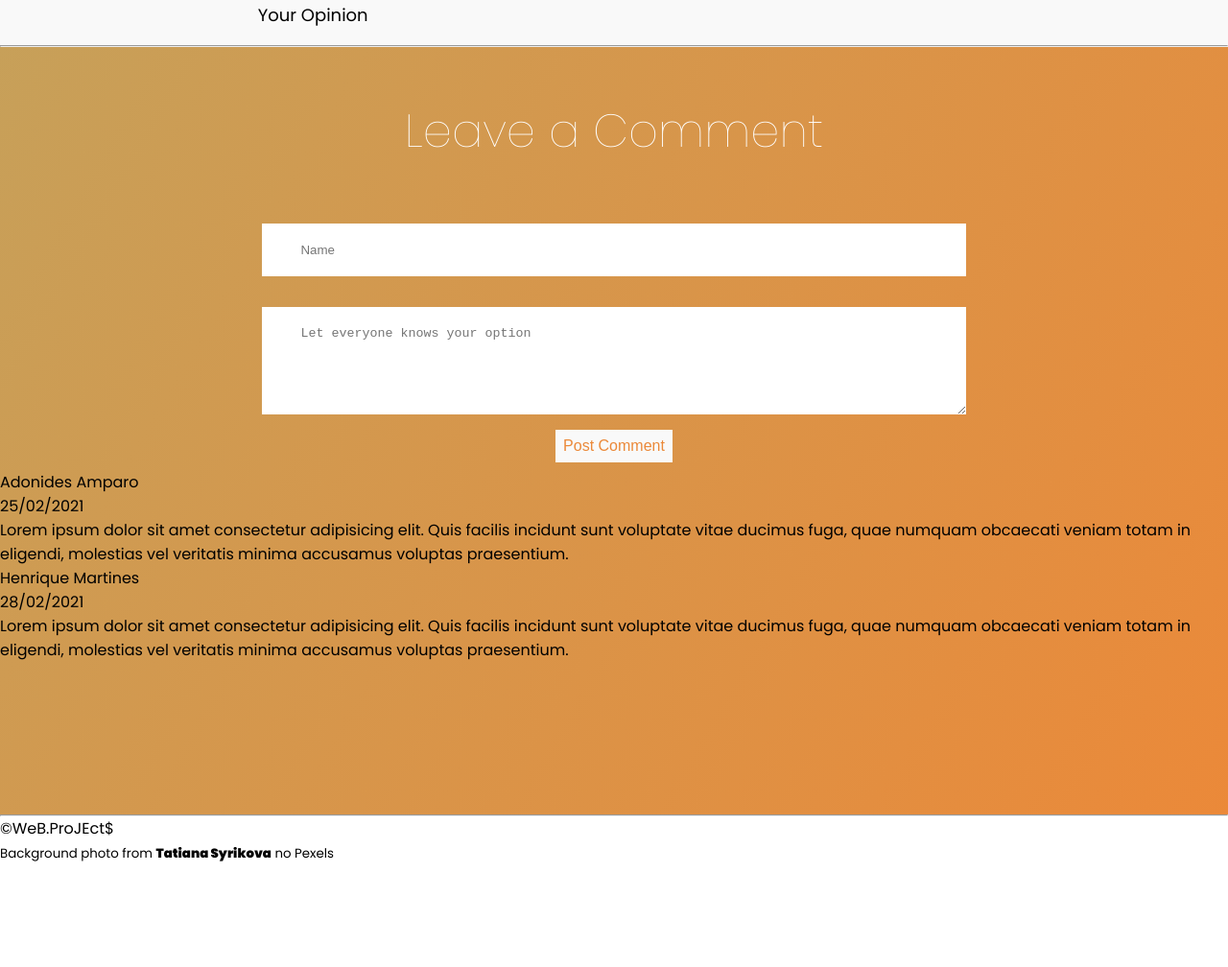
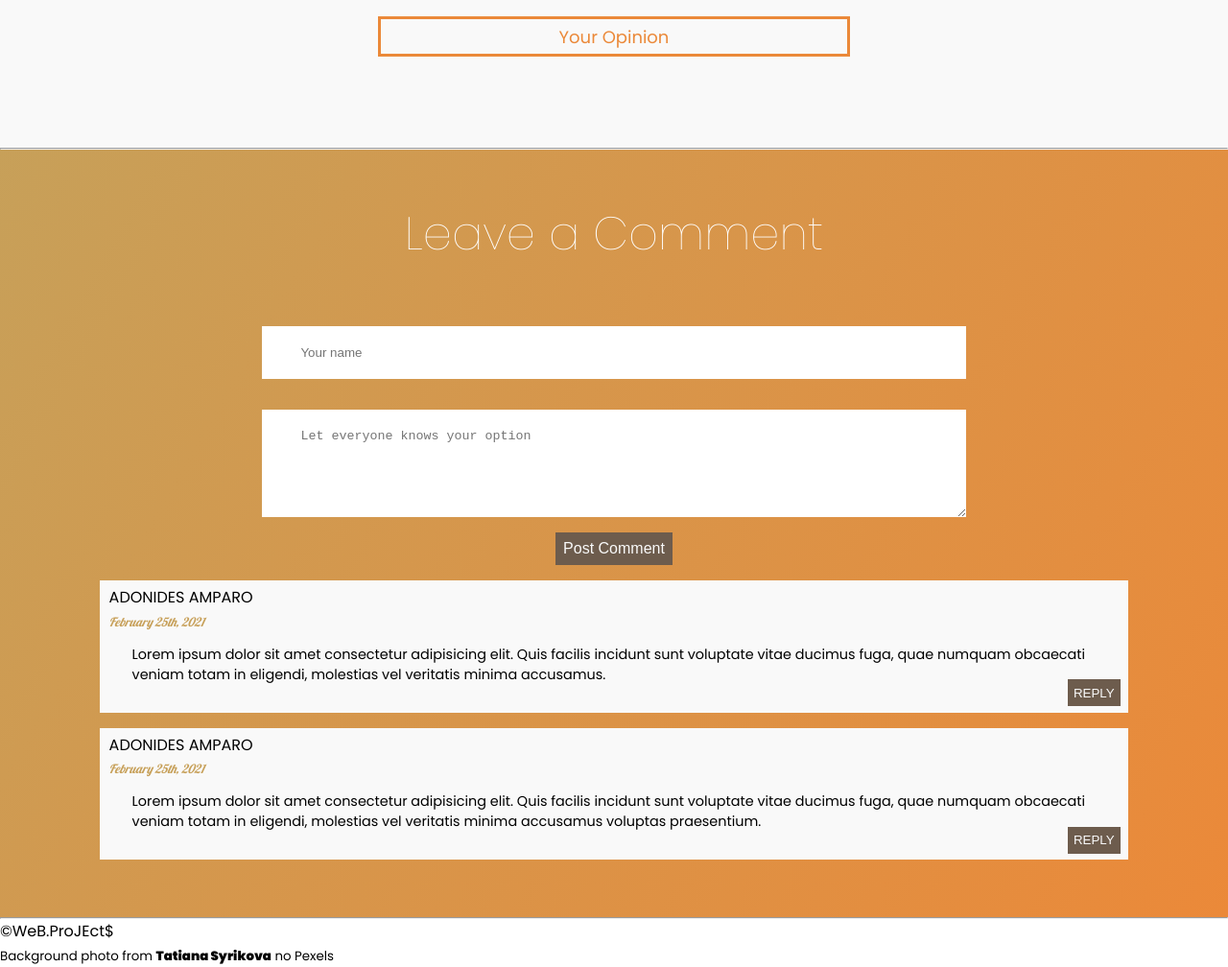
Before and after one commit to Adonides/Case-Study, a plain HTML site: page index.html in a window 1280 px wide. Shown: the part 2074-3082 px from the top of the page at 96% size. Before the commit the page ends 2975 px from the top, so only its background shows below. Drawn offline with nearby package versions, Linux system fonts and the light colour scheme.

Commit message:
Styling comment section

```diff
--- a/index.html
+++ b/index.html
@@ -76,23 +76,28 @@
             <section class="comment-section" id="comments">
                 <form class="form-comment">
                     <h2 class="comment-title">Leave a Comment</h2>
-                    <input type="text" class="comment-name comment-text" id="comments-name" placeholder="Name">
+                    <input type="text" class="comment-name comment-text" id="comments-name" placeholder="Your name">
                     <textarea class="comment-area comment-text" name="" id="comments-area" cols="30" rows="10" placeholder="Let everyone knows your option "></textarea>
                     <button class="btn-comment" id="comment-btn" type="submit">Post Comment</button>
                 </form>
 
                 <div class="comment-container" id="container-id">
                     <ul class="comment-list">
-                        <div class="comment">
+
+                    <div class="comment">
                             <li class="user-name">Adonides Amparo</li>
-                            <li class="date-post">25/02/2021</li>
+                            <li class="date-post">February 25th, 2021</li>
+                            <li class="user-comment">Lorem ipsum dolor sit amet consectetur adipisicing elit. Quis facilis incidunt sunt voluptate vitae ducimus fuga, quae numquam obcaecati veniam totam in eligendi, molestias vel veritatis minima accusamus.</li>
+                            <button class="btn-reply">REPLY</button>
+                        </div>
+
+                    <div class="comment">
+                            <li class="user-name">Adonides Amparo</li>
+                            <li class="date-post">February 25th, 2021</li>
                             <li class="user-comment">Lorem ipsum dolor sit amet consectetur adipisicing elit. Quis facilis incidunt sunt voluptate vitae ducimus fuga, quae numquam obcaecati veniam totam in eligendi, molestias vel veritatis minima accusamus voluptas praesentium.</li>
+                            <button class="btn-reply">REPLY</button>
                         </div>
-                        <div class="comment">
-                            <li class="user-name">Henrique Martines</li>
-                            <li class="date-post">28/02/2021</li>
-                            <li class="user-comment">Lorem ipsum dolor sit amet consectetur adipisicing elit. Quis facilis incidunt sunt voluptate vitae ducimus fuga, quae numquam obcaecati veniam totam in eligendi, molestias vel veritatis minima accusamus voluptas praesentium.</li>
-                        </div>
+
                     </ul>
                 </div>
             </section>
--- a/script.js
+++ b/script.js
@@ -28,23 +28,36 @@ const Comments = {
     nameInput: document.querySelector('#comments-name'),
     commentInput: document.querySelector('#comments-area'),
     commentButton: document.querySelector('#comment-btn'),
-    commentList: document.querySelector('#comment-list'),
+    commentList: document.querySelector('.comment-list'),
     getComment() {
-        Comments.commentButton.addEventListener('click', Comments.addComment)
+        Comments.commentButton.addEventListener('click', Comments.addComment())
     },
     addComment(event) {
         event.preventDefault()
         const containerDiv = document.createElement("div")
         containerDiv.classList.add("comment")
+
         const newName = document.createElement('li')
-        newDate.classList.add("user-name")
+        newName.classList.add("user-name")
+        newName.innerText = 'hey'
+        containerDiv.appendChild(newName)
+
         const newDate = document.createElement('li')
         newDate.classList.add("post-date")
-        newDate = Date()
+        newDate.innerText = 'hey'
+        containerDiv.appendChild(newDate)
+
         const newComment = document.createElement('li')
         newComment.classList.add("user-comment")
         newComment.innerText = 'hey'
-        containerDiv.appendChild(newName, newDate, newComment)
+        containerDiv.appendChild(newComment)
+
+        const btnReplay = document.createElement('button')
+        btnReplay.classList.add("btn-replay")
+        btnReplay.innerText = 'REPLY'
+        containerDiv.appendChild(btnReplay)
+
+        Comments.commentList.appendChild(containerDiv)
     }
 }
 
--- a/style.css
+++ b/style.css
@@ -164,6 +164,21 @@ nav.sticky ul li a {
     margin: .8em 0;
 }
 
+.comment-link {
+    display: flex;
+    align-items: center;
+    justify-content: center;
+    outline: 3px solid var(--orange);
+    color: var(--orange);
+    margin: 2rem 8rem 5rem 8rem ;
+    padding: 0.3rem;
+}
+
+.comment-link:hover {
+    background: Var(--orange);
+    color: var(--text-bg);
+}
+
 /*COMMENTS==========================================*/
 .comment-section {
     background-image: linear-gradient(120deg, var(--light-orange), var(--orange) );
@@ -206,11 +221,11 @@ nav.sticky ul li a {
 }
 
 .btn-comment {
-    background: var(--text-bg);
-    color: var(--orange);
+    background: rgb(109, 92, 77);
+    color: var(--text-bg);
     cursor: pointer;
     transition: all 0.3s ease;
-
+    outline: none;
 }
 
 .btn-comment:hover {
@@ -222,6 +237,63 @@ nav.sticky ul li a {
     height: 7rem;
 }
 
+.comment-container {
+    display: flex;
+    justify-content: center;
+    align-items: center;
+}
+
+.comment-list {
+
+    min-width: 30%;
+    max-width: 85%;
+}
+
+.comment {
+    position: relative;
+    background: var(--text-bg);
+    color: var(--light-orange);
+    margin: 0.5rem;
+    padding: 0 0.6rem;
+}
+
+.user-name {
+    text-transform: uppercase;
+    font-size: 1em;
+    padding: 0.3rem 0;
+}
+.date-post {
+    font-style: italic;
+    font-size: 0.8em;
+    font-family: 'Lobster', cursive;
+    color: var(--light-orange);
+}
+
+.user-comment {
+    font-size: 0.9em;
+    margin-bottom: 1rem;
+    padding: 1rem 1.5rem 1.8rem 1.5rem;
+}
+
+.btn-reply {
+    position: absolute;
+    bottom: 5px;
+    right: 8px;
+    background: rgb(109, 92, 77);
+    border: none;
+    color: var(--text-bg);
+    cursor: pointer;
+    transition: all 0.3s ease;
+    outline: none;
+    padding: 0.4rem;
+    margin-bottom: 0.1rem;
+
+}
+
+.btn-reply:hover {
+    background: var(--dark-orange);
+    color: var(--text-bg);
+}
 
 /*INTRO ANIMATION==========================================*/
 .intro {
```
